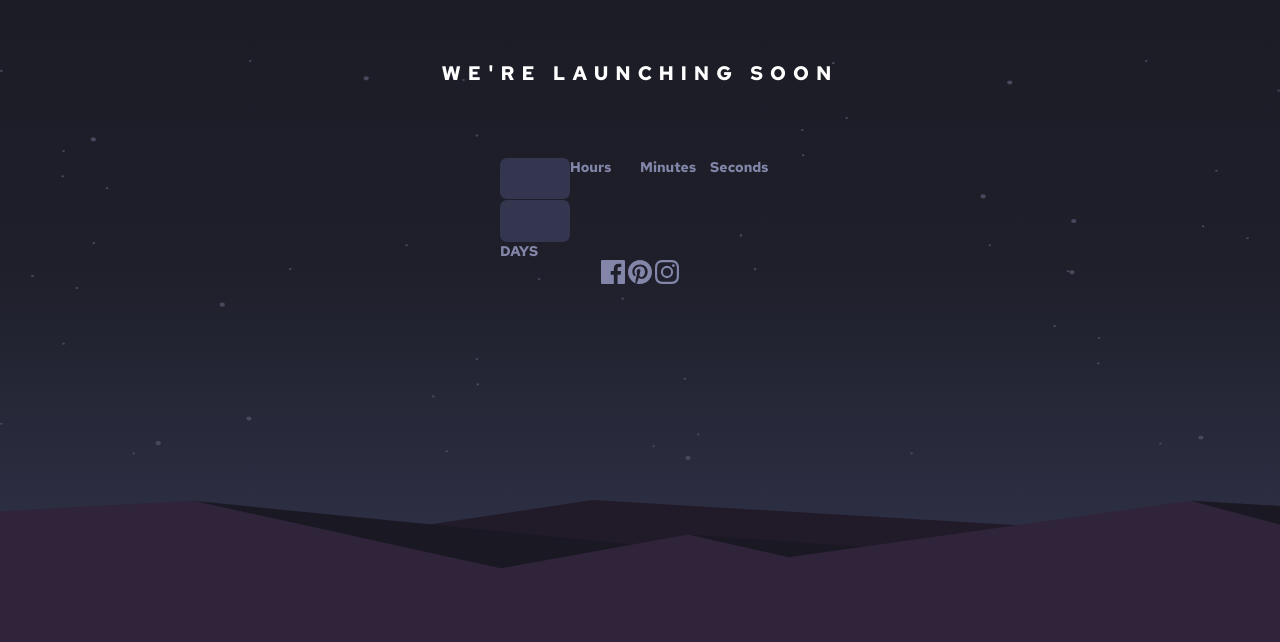
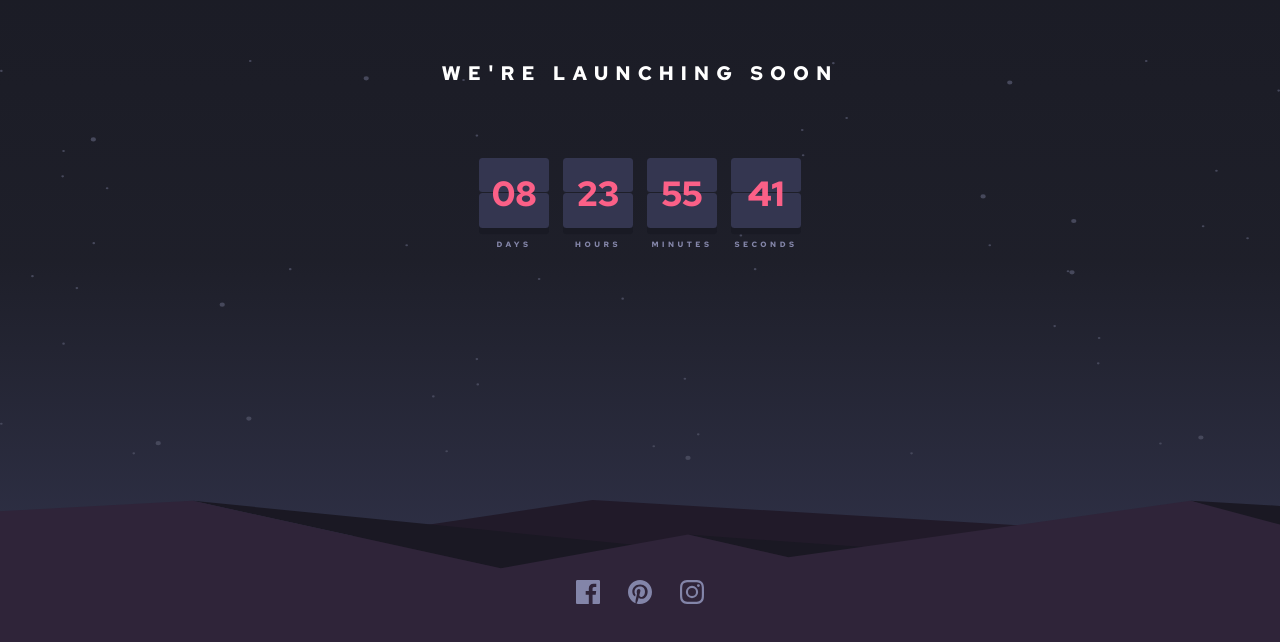
Before and after one commit to DieterLotz/frontendmentor.launchcountdowntimer, a plain HTML site: page index.html in a window 1280 px wide. Shown: the part 140-782 px from the top of the page. Drawn offline with Linux system fonts and the light colour scheme.

Commit message:
WIP Card Styling

```diff
--- a/index.html
+++ b/index.html
@@ -14,17 +14,34 @@
     <header>
       <h1>WE'RE LAUNCHING SOON</h1>
     </header>
-    <div class="main-grid">
-      <div class="grid-item">
-        <div class="rect top">
-        </div>
-        <div class="rect bottom">
-        </div>
+    <div class="card-grid">
+      <div class="card">
+        <div class="rect top"></div>
+        <div id="content">08</div>
+        <div class="rect bottom"></div>
         <span>DAYS</span>
       </div>
-      <div class="grid-item">Hours</div>
-      <div class="grid-item">Minutes</div>
-      <div class="grid-item">Seconds</div>
+
+      <div class="card">
+        <div class="rect top"></div>
+        <div id="content">23</div>
+        <div class="rect bottom"></div>
+        <span>HOURS</span>
+      </div>
+
+      <div class="card">
+        <div class="rect top"></div>
+        <div id="content">55</div>
+        <div class="rect bottom"></div>
+        <span>MINUTES</span>
+      </div>
+
+      <div class="card">
+        <div class="rect top"></div>
+        <div id="content">41</div>
+        <div class="rect bottom"></div>
+        <span>SECONDS</span>
+      </div>
     </div>
     <footer>
         <img src="./images/icon-facebook.svg" alt="icon-facebook">
--- a/styles/styles.css
+++ b/styles/styles.css
@@ -15,6 +15,10 @@
     --neutral-dark-blue: hsl(236, 21%, 26%);
     --neutral-very-dark-blue: hsl(235, 16%, 14%);
     --neutral-very-dark-blackish-blue: hsl(234, 17%, 12%);
+
+    --card-width: 5rem;
+    --card-height: 2.5rem;
+    --letter-spacing: 0.5rem;
 }
 
 html, body, main {
@@ -30,7 +34,7 @@ header {
     color: var(--neutral-white);
     padding-top: 25vh;
     padding-bottom: calc(12.5vh - 2rem);
-    letter-spacing: 0.5rem;
+    letter-spacing: var(--letter-spacing);
     text-align: center;
     font-size: .7rem;
 }
@@ -52,30 +56,59 @@ main div {
     color: var(--primary-grayish-blue);
 }
 
-.main-grid {
+.card-grid {
     display: grid;
     grid-template-columns: repeat(4, 1fr);
+    gap: 1rem;
+}
+
+footer {
+    display: flex;
+    gap: 2rem;
+    position: absolute;
+    bottom: 4rem;
+}
+
+.card {
+    width: var(--card-width);
+    height: calc(2 * var(--card-height));
+    position: relative;
 }
 
 .rect {
-    width: 5em;
-    height: 3em;
-    background-color: var(--neutral-dark-blue);
-    border-radius: 0.5rem;
+    width: var(--card-width);
+    height: var(--card-height);
+    border-radius: .25rem;
+    background-color: white;
 }
 
 .top {
-    border-bottom-left-radius: .5rem;
-    border-bottom-right-radius: .5rem;
     border-bottom: 1px solid var(--neutral-very-dark-blue);
+    background-color: var(--neutral-dark-blue);
+    /* change opacity*/
 }
 
+#content {
+    font-size: 2.5rem;
+    color: var(--primary-soft-red);
+    position: absolute;
+    z-index: 1;
+    top: 50%;
+    left: 50%;
+    transform: translate(-50%, -50%);
+  }
+
 .bottom {
-    border-top-left-radius: .5rem;
-    border-top-right-radius: .5rem;
+    background-color: var(--neutral-dark-blue);
+    box-shadow: 0 0.45rem var(--neutral-very-dark-blackish-blue);
 }
 
-.footer-grid {
-    display: grid;
-    grid-template-columns: repeat(3, 1fr);
-}
+.card span {
+    position: absolute;
+    bottom: -30%;
+    left: 50%;
+    transform: translateX(-50%);
+    font-size: 0.55rem;
+    letter-spacing: calc(var(--letter-spacing)/2);
+    font-weight: 800;
+    }
```
